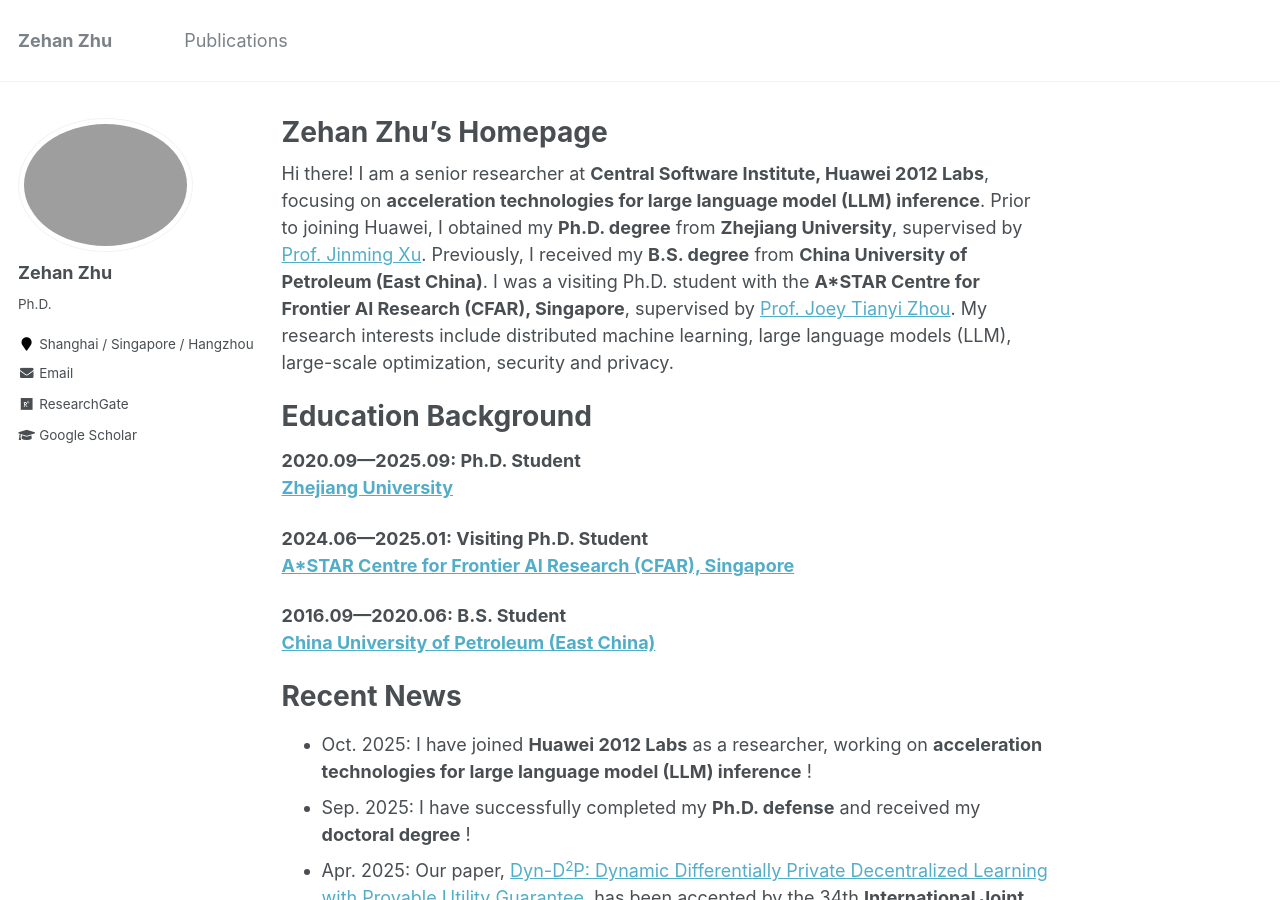
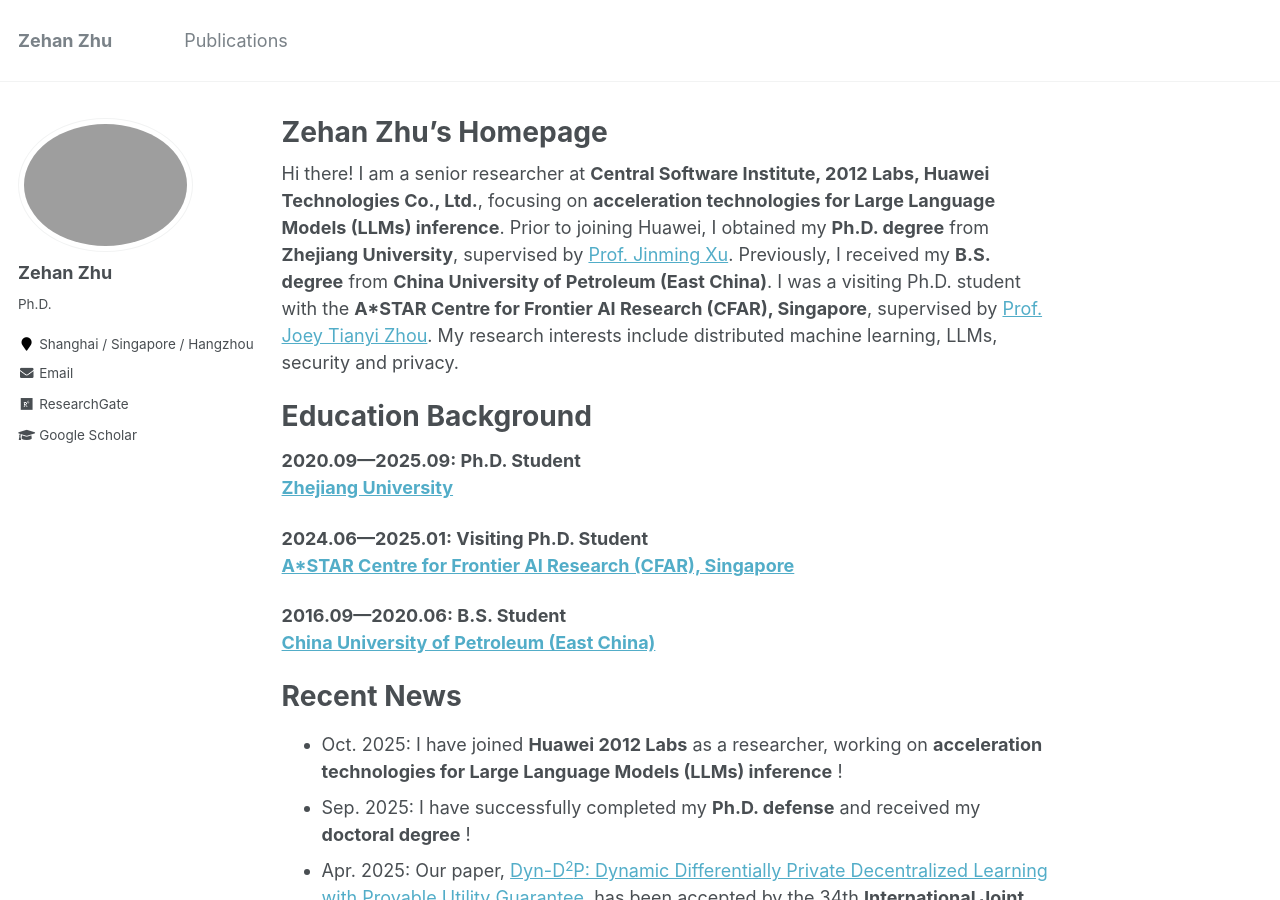
Before and after one commit to zehanzhu/zehanzhu.github.io, a Jekyll site: the page built from _pages/about.md, in a window 1280 px wide and 900 px high. Built offline with Jekyll 4.4.1, drawn with Linux system fonts in a browser that asks for light colours.

Commit message:
Revise about page for clarity and formatting
Updated the introduction and recent news sections for clarity and consistency.

```diff
--- a/_pages/about.md
+++ b/_pages/about.md
@@ -9,7 +9,7 @@ redirect_from:
 ---
 
 
-Hi there! I am a senior researcher at **Central Software Institute, Huawei 2012 Labs**, focusing on **acceleration technologies for large language model (LLM) inference**. Prior to joining Huawei, I obtained my **Ph.D. degree** from **Zhejiang University**, supervised by [Prof. Jinming Xu](https://jinmingxu.github.io/). Previously, I received my **B.S. degree** from **China University of Petroleum (East China)**. I was a visiting Ph.D. student with the **A*STAR Centre for Frontier AI Research (CFAR), Singapore**, supervised by [Prof. Joey Tianyi Zhou](https://joeyzhouty.github.io/). My research interests include distributed machine learning, large language models (LLM), large-scale optimization, security and privacy.
+Hi there! I am a senior researcher at **Central Software Institute, 2012 Labs, Huawei Technologies Co., Ltd.**, focusing on **acceleration technologies for Large Language Models (LLMs) inference**. Prior to joining Huawei, I obtained my **Ph.D. degree** from **Zhejiang University**, supervised by [Prof. Jinming Xu](https://jinmingxu.github.io/). Previously, I received my **B.S. degree** from **China University of Petroleum (East China)**. I was a visiting Ph.D. student with the **A*STAR Centre for Frontier AI Research (CFAR), Singapore**, supervised by [Prof. Joey Tianyi Zhou](https://joeyzhouty.github.io/). My research interests include distributed machine learning, LLMs, security and privacy.
 
 
 
@@ -28,7 +28,7 @@ Education Background
 
 Recent News
 ======
-* Oct. 2025: I have joined **Huawei 2012 Labs** as a researcher, working on **acceleration technologies for large language model (LLM) inference** !
+* Oct. 2025: I have joined **Huawei 2012 Labs** as a researcher, working on **acceleration technologies for Large Language Models (LLMs) inference** !
 * Sep. 2025: I have successfully completed my **Ph.D. defense** and received my **doctoral degree** !
 * Apr. 2025: Our paper, [Dyn-D<sup>2</sup>P: Dynamic Differentially Private Decentralized Learning with Provable Utility Guarantee](https://www.ijcai.org/proceedings/2025/809), has been accepted by the 34th **International Joint Conference on Artificial Intelligence (IJCAI 2025)** ! (**<span style="color:#8B0000">CCF-A</span>, acceptance rate: 19.3%**)
 * Jun. 2024: Our paper, [R-FAST: Robust Fully-Asynchronous Stochastic Gradient Tracking over General Topology](https://ieeexplore.ieee.org/abstract/document/10660468), has been accepted for publication in **IEEE Transactions on Signal and Information Processing over Networks (IEEE TSIPN)** as Regular Paper !
```
